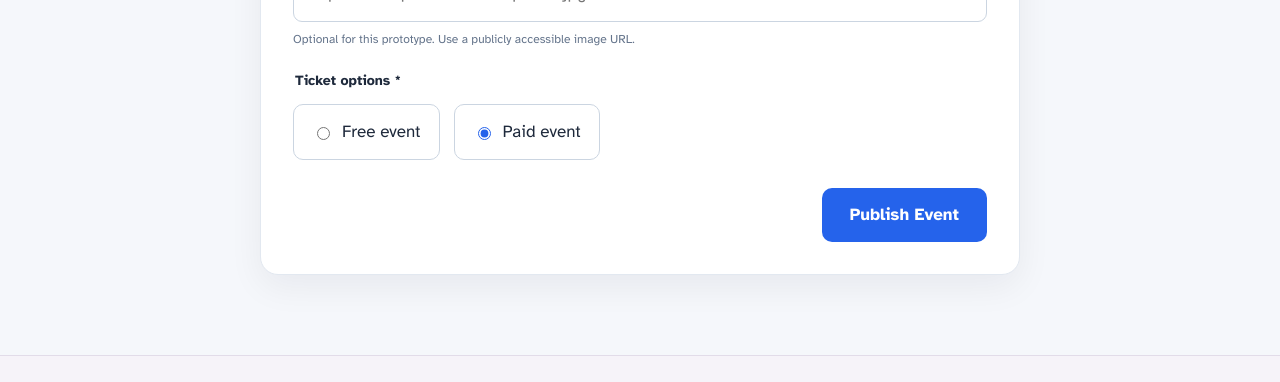
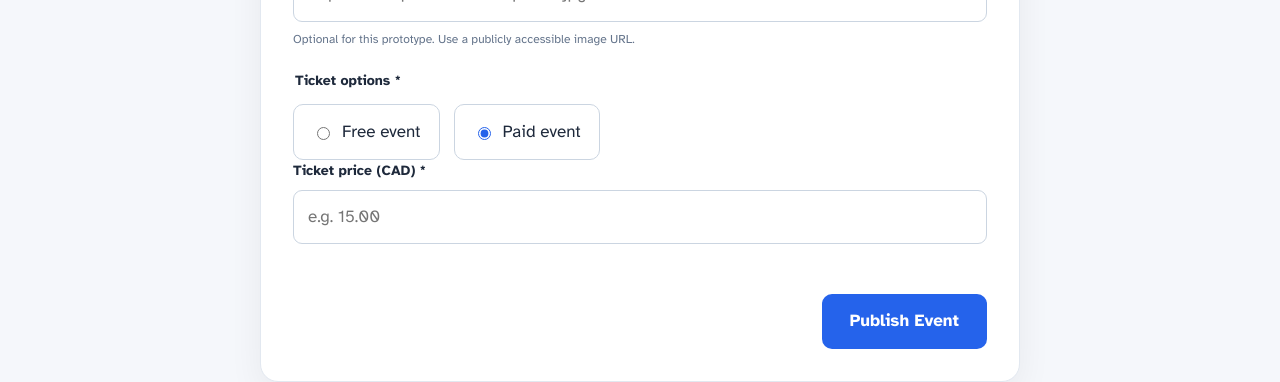
Before and after one commit to JINAL-1/Whozin, a React (Vite) app in the folder frontend/: page /events/new in a window 1280 px wide. Both pictures are taken after a click on the label "Paid event". Shown: the part 969-1351 px from the top of the page. Built offline with nearby package versions, Linux system fonts and the light colour scheme; no server answers.

Commit message:
Save ticket price for paid events

```diff
--- a/frontend/src/pages/CreateEvent.jsx
+++ b/frontend/src/pages/CreateEvent.jsx
@@ -1,4 +1,3 @@
-
 import { useState } from "react";
 import { createEvent } from "../services/eventApi";
 import { validateEvent } from "../utils/validateEvent";
@@ -12,6 +11,7 @@ const initialForm = {
   location: "",
   image: "",
   ticketType: "free",
+  ticketPrice: "",
 };
 
 export default function CreateEvent() {
@@ -27,11 +27,15 @@ export default function CreateEvent() {
     setForm((previous) => ({
       ...previous,
       [name]: value,
+      // Switching back to a free event clears any price that was typed.
+      ...(name === "ticketType" && value === "free" ? { ticketPrice: "" } : {}),
     }));
 
     setErrors((previous) => ({
       ...previous,
       [name]: "",
+      // A price error no longer applies once the event is set to free.
+      ...(name === "ticketType" && value === "free" ? { ticketPrice: "" } : {}),
     }));
 
     setMessage("");
@@ -239,6 +243,32 @@ export default function CreateEvent() {
             {errors.ticketType && (
               <span className="field-error">{errors.ticketType}</span>
             )}
+
+            {form.ticketType === "paid" && (
+              <div className="form-field">
+                <label htmlFor="ticketPrice">Ticket price (CAD) *</label>
+                <input
+                  id="ticketPrice"
+                  name="ticketPrice"
+                  type="number"
+                  min="0.01"
+                  step="0.01"
+                  inputMode="decimal"
+                  placeholder="e.g. 15.00"
+                  value={form.ticketPrice}
+                  onChange={handleChange}
+                  aria-invalid={Boolean(errors.ticketPrice)}
+                  aria-describedby={
+                    errors.ticketPrice ? "ticketPrice-error" : undefined
+                  }
+                />
+                {errors.ticketPrice && (
+                  <span id="ticketPrice-error" className="field-error">
+                    {errors.ticketPrice}
+                  </span>
+                )}
+              </div>
+            )}
           </fieldset>
 
           {message && (
```
